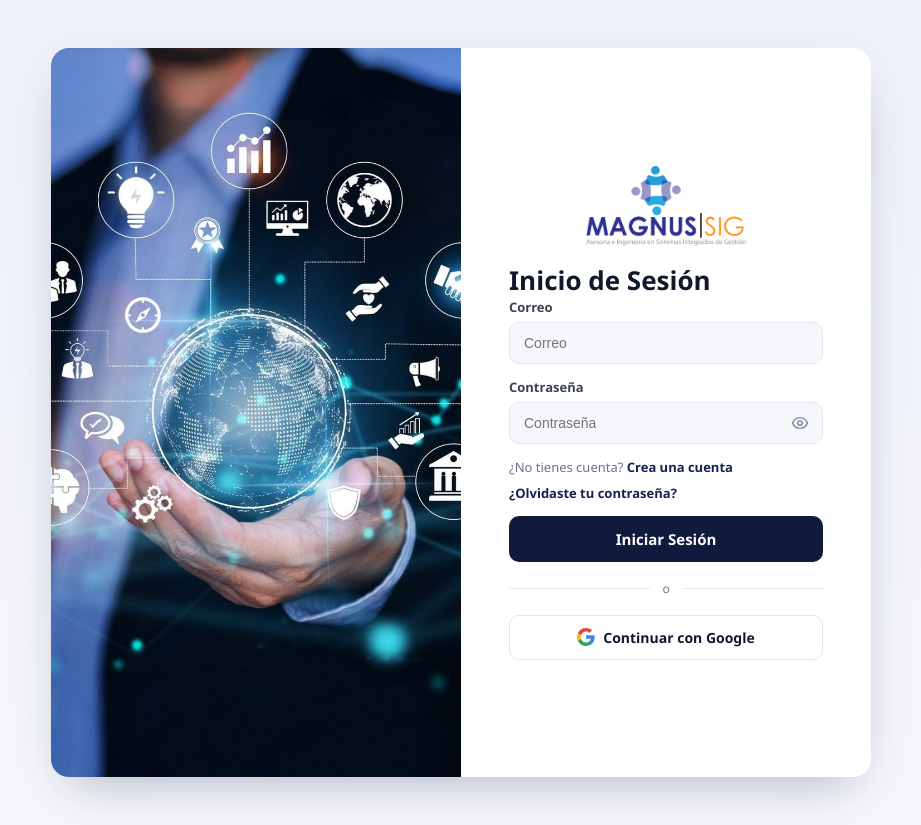
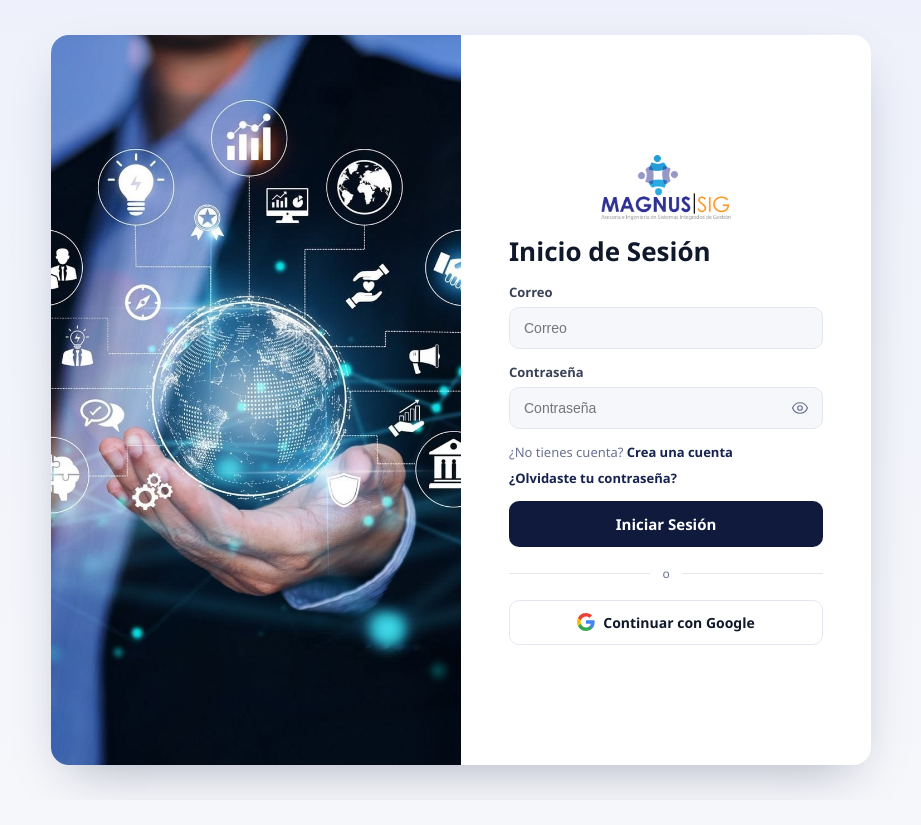
Before and after one commit to AprendicesMagnus/BateriaPsicosocial, a React (Vite) app in the folder frontend/: page /iniciar-sesion in a window 1280 px wide. Shown: the whole page, without its empty margins (179-1100 px from the left). After the commit the page ends 800 px from the top, so only its background shows below. Built offline with nearby package versions, Linux system fonts and the light colour scheme; no server answers.

Commit message:
Diseño de login

```diff
--- a/frontend/src/styles/auth.css
+++ b/frontend/src/styles/auth.css
@@ -4,13 +4,12 @@
   align-items: center;
   justify-content: center;
   background: linear-gradient(180deg, #eef1fb 0%, #f6f7fb 100%);
-  padding: 48px 24px;
+  padding: 24px 24px;
 }
 
 .auth-card {
   width: 100%;
   max-width: 820px;
-  min-height: 560px;
   margin: 0 auto;
   background: var(--white);
   border-radius: var(--radius-lg);
@@ -62,15 +61,15 @@
 }
 
 .auth-form-panel {
-  padding: 44px 48px;
+  padding: 32px 48px;
   display: flex;
   flex-direction: column;
   justify-content: center;
-  gap: 18px;
+  gap: 14px;
 }
 
 .auth-form-panel h1 {
-  margin: 0;
+  margin: 0 0 14px;
   font-size: 26px;
   color: var(--ink-900);
 }
@@ -262,11 +261,11 @@
 
 /* Logo de la marca en el formulario de Sign In (SignIn.jsx) */
 .login-logo {
-  width: 160px;
+  width: 130px;
   max-width: 100%;
   height: auto;
   display: block;
-  margin: 0 auto 8px;
+  margin: 0 auto 6px;
 }
 
 @media (max-width: 860px) {
```
